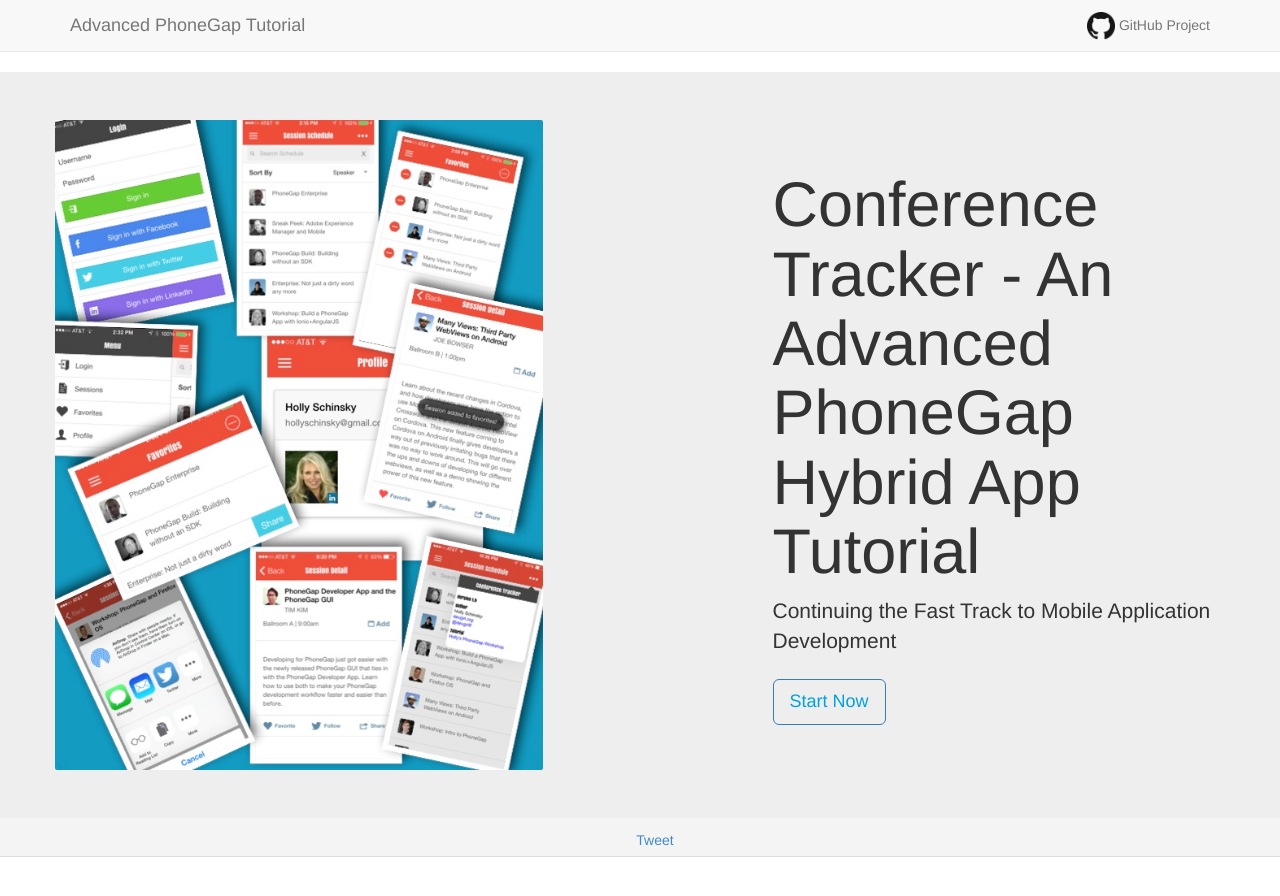
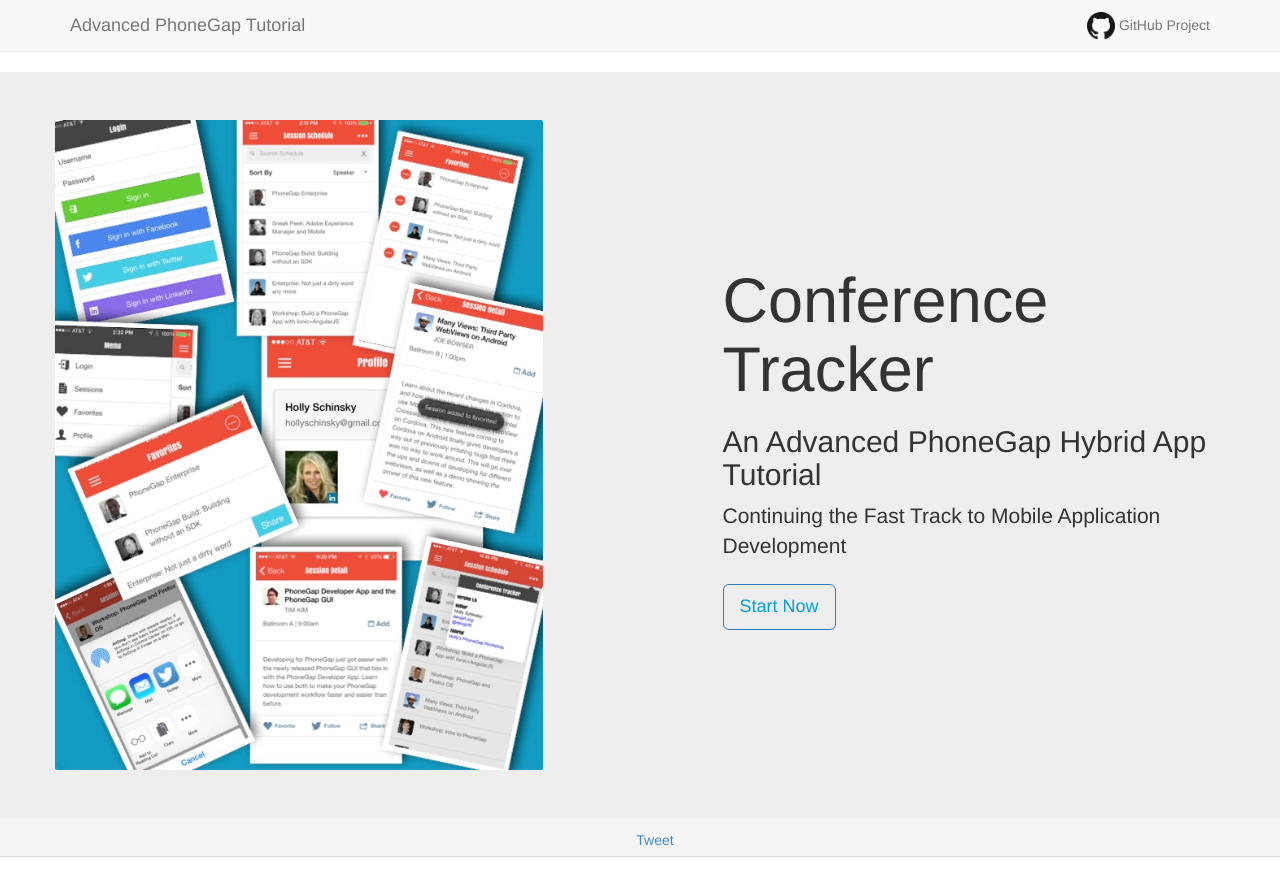
Before and after one commit to hollyschinsky/ConferenceTracker, a Jekyll site: the page built from index.md, in a window 1280 px wide and 900 px high. Shown: the top 896 px of the window. Built offline with Jekyll 4.4.1, drawn with Linux system fonts in a browser that asks for light colours; Markdown is read by kramdown in place of the engine named in the settings; comment, search, counter and statistics services are not loaded.

```diff
--- a/_layouts/home.html
+++ b/_layouts/home.html
@@ -6,9 +6,10 @@
             <div style="display:table">
                 <!--<img src="images/app/login.png" style="max-height: 200px;border: none;float: left;margin-right: 50px;"/>-->
                 <!--<img src="images/app/session-list.png" style="max-height: 200px;border: none;float: left;margin-right: 50px;"/>-->
-                <img src="images/app/app-mix.jpg" style="max-height: 650px; max-width: 650px;border: none;float: left;margin-right: 150px;padding-right:30px;"/>
-                <div style="display: table-cell;vertical-align: middle;padding-left: 50px;">
-                    <h1>Conference Tracker - An Advanced PhoneGap Hybrid App Tutorial</h1>
+                <img src="images/app/app-mix.jpg" style="max-height: 650px; max-width: 650px;border: none;float: left;margin-right: 150px;padding-right:10px;"/>
+                <div style="display: table-cell;vertical-align: middle;padding-left: 20px;">
+                    <h1>Conference Tracker</h1>
+                    <h2>An Advanced PhoneGap Hybrid App Tutorial</h2>
                     <p>Continuing the Fast Track to Mobile Application Development</p>
                     <p><a class="btn btn-primary btn-lg"
                           style="background-color: transparent;color: #00A1E1;margin-top: 8px;"
```
